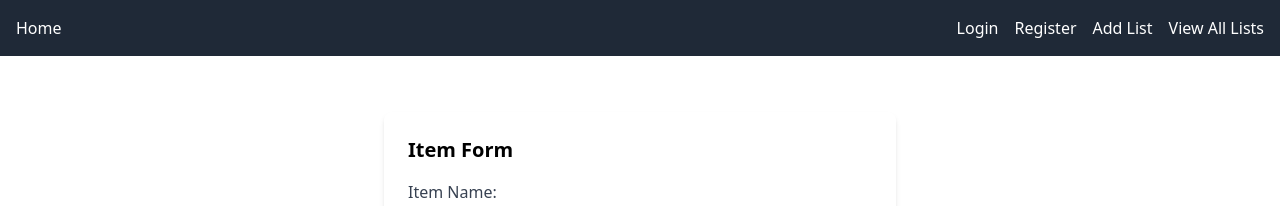
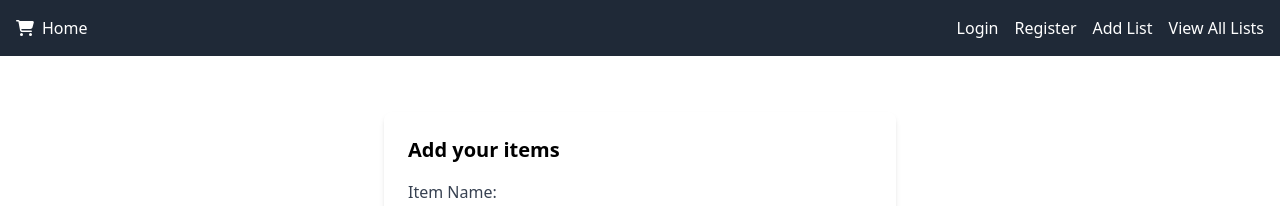
Before and after one commit to Asanda001019/Shopping-List-App, a React (Vite) app: page /add in a window 1280 px wide. Shown: the top 206 px of the page. Built offline with nearby package versions, Linux system fonts and the light colour scheme.

Commit message:
Added a new page to display list

```diff
--- a/db.json
+++ b/db.json
@@ -32,6 +32,11 @@
     },
     {
       "id": "d091",
+      "email": "Samkelo@gmail.com",
+      "password": "Samkelo@1234"
+    },
+    {
+      "id": "0e08",
       "email": "Samkelo@gmail.com",
       "password": "Samkelo@1234"
     }
@@ -524,17 +529,6 @@
       ],
       "category": "clothing",
       "optionalNote": "ss"
-    },
-    {
-      "id": "db12",
-      "items": [
-        {
-          "name": "sss",
-          "quantity": "3"
-        }
-      ],
-      "category": "groceries",
-      "optionalNote": "sss"
     }
   ],
   "categories": [
--- a/src/components/Navigation.jsx
+++ b/src/components/Navigation.jsx
@@ -1,9 +1,17 @@
+import React from 'react';
+import { FontAwesomeIcon } from '@fortawesome/react-fontawesome';
+import { faShoppingCart } from '@fortawesome/free-solid-svg-icons';
+
 const Navigation = () => {
   return (
     <nav className="bg-gray-800 p-4">
       <ul className="flex justify-between items-center">
+
         <li className="mr-auto">
-          <a href="/" className="text-white">Home</a>
+          <a href="/" className="text-white flex items-center">
+            <FontAwesomeIcon icon={faShoppingCart} className="mr-2" />
+            Home
+          </a>
         </li>
 
         <div className="flex space-x-4">
--- a/src/pages/AddList.jsx
+++ b/src/pages/AddList.jsx
@@ -77,7 +77,7 @@ const AddList = () => {
 
   return (
     <form className="max-w-lg mx-auto p-6 bg-white shadow-md rounded-lg mt-10" onSubmit={handleSubmit}>
-      <h2 className="text-xl font-bold mb-4">Item Form</h2>
+      <h2 className="text-xl font-bold mb-4">Add your items</h2>
       {error && <p className="text-red-500">{error}</p>}
 
       {items.map((item, index) => (
--- a/src/pages/Home.jsx
+++ b/src/pages/Home.jsx
@@ -1,16 +1,16 @@
 import React from 'react';
-import backgroundImage from '../assets/shoppingListBg.jpg'; // Import the background image
+import backgroundImage from '../assets/shoppingListBg.jpg';
 
 const Home = () => {
   return (
     <section
       // style={{
-      //   backgroundImage: `url(${backgroundImage})`,  // Use the imported image
-      //   backgroundSize: 'cover',                    // Ensure the image covers the area
-      //   backgroundRepeat: 'no-repeat',              // Prevent image repetition
-      //   height: '100vh',                            // Full height background
+      //   backgroundImage: `url(${backgroundImage})`,
+      //   backgroundSize: 'cover',
+      //   backgroundRepeat: 'no-repeat',
+      //   height: '100vh',
       // }}
-      className="flex justify-center items-center h-80vh"  // Full-screen height with centered content
+      className="flex justify-center items-center "
     >
       <div className="flex flex-col items-center justify-center bg-gray-800 bg-opacity-80 p-6 rounded-md shadow-lg">
         <h1 className="text-4xl font-bold text-center text-blue-600 mb-4">
--- a/src/pages/Login.jsx
+++ b/src/pages/Login.jsx
@@ -18,7 +18,12 @@ const LoginForm = () => {
       const foundUser = await dispatch(loginUser({ email, password })).unwrap();
       navigate('/add'); // Navigate to add list page if login is successful
     } catch (error) {
-      alert(error); // Show an alert if login fails
+      // Check if the error corresponds to invalid credentials
+      if (error.message.includes("Invalid credentials")) {
+        alert("Invalid credentials. Please try again."); // Show alert for invalid login details
+      } else {
+        alert("Login failed. Please try again."); // General error alert
+      }
     }
   };
 
```
